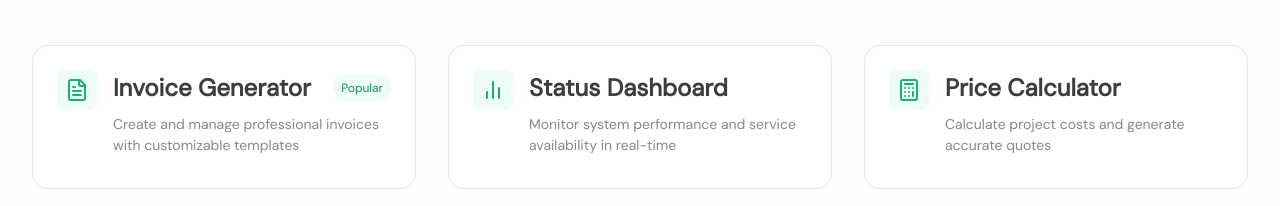
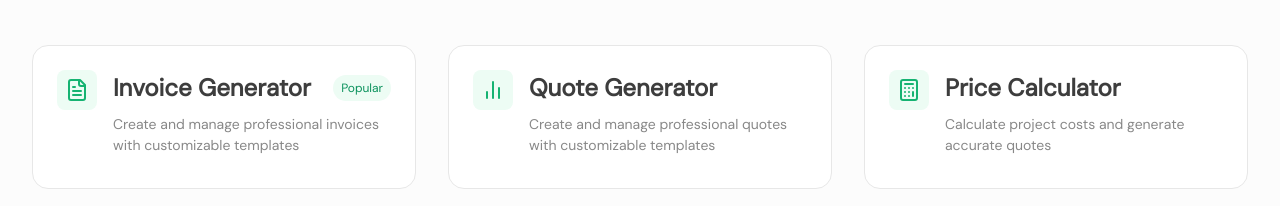
Before and after one commit to nanayawdev/salesgirl, a React (Vite) app: page / in a window 1280 px wide. Shown: the part 388-594 px from the top of the page. Built offline with nearby package versions, Linux system fonts and the light colour scheme.

Commit message:
Update HeroSection to replace 'Status Dashboard' with 'Quote Generator' and modify its description for enhanced clarity and functionality

```diff
--- a/src/components/HeroSection/HeroSection.jsx
+++ b/src/components/HeroSection/HeroSection.jsx
@@ -16,9 +16,9 @@ const HeroSection = () => {
       badge: 'Popular'
     },
     {
-      title: 'Status Dashboard',
-      description: 'Monitor system performance and service availability in real-time',
-      link: '/status',
+      title: 'Quote Generator',
+      description: 'Create and manage professional quotes with customizable templates',
+      link: '/quote',
       icon: BarChart2
     },
     {
```
